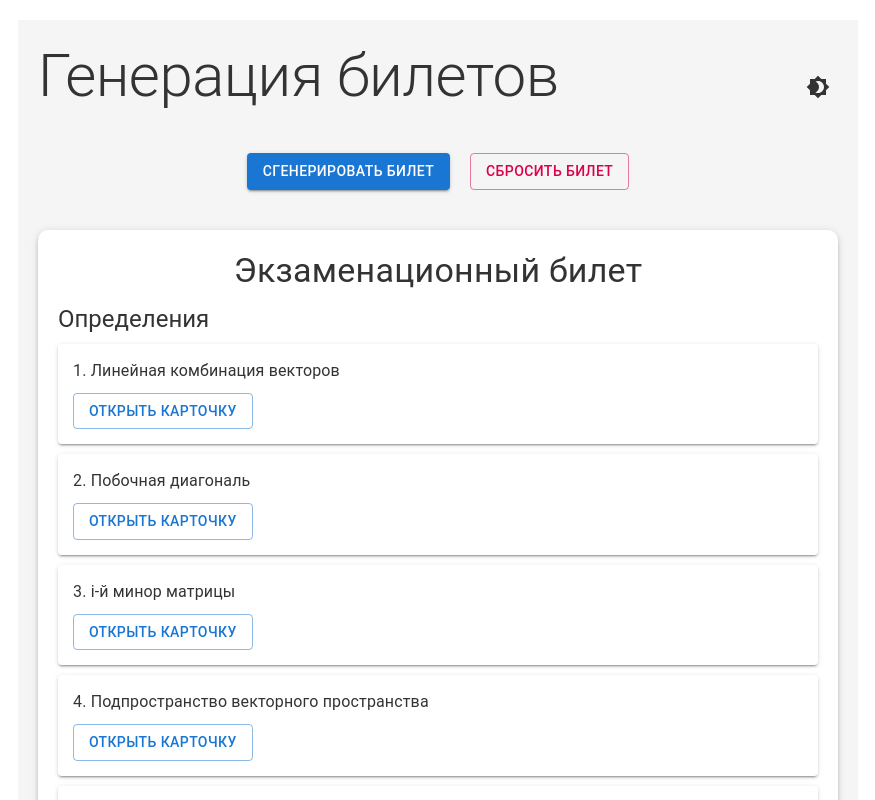
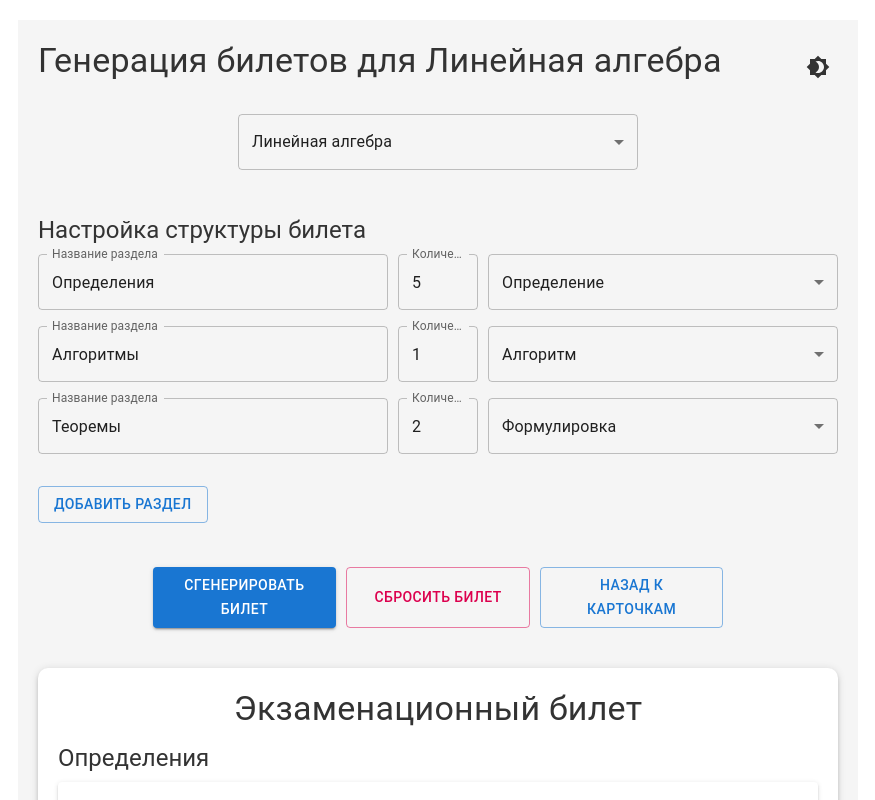
Before and after one commit to renat2006/cards-mem, a React (Vite) app: page /generate-ticket in a window 1280 px wide. Both pictures are taken after a click on the button "СГЕНЕРИРОВАТЬ БИЛЕТ". Shown: the top 800 px of the page, without its empty margins (202-1077 px from the left). Built offline with nearby package versions, Linux system fonts and the light colour scheme.

Commit message:
new era 2

```diff
--- a/public/data/2_1.json
+++ b/public/data/2_1.json
@@ -86,14 +86,14 @@
   {
     "id": 41,
     "topic": "Обратные матрицы. Матричные уравнения",
-    "type": "Доказательство",
+   "type": "Формулировка и доказательство",
     "title": "Связь обращения матриц с умножением и транспонированием",
     "content": "Теорема 1, пункты 1-2."
   },
   {
     "id": 42,
     "topic": "Обратные матрицы. Матричные уравнения",
-    "type": "Доказательство",
+   "type": "Формулировка и доказательство",
     "title": "Только квадратные матрицы обратимы",
     "content": "Текст после определения 2."
   }
--- a/src/App.jsx
+++ b/src/App.jsx
@@ -31,8 +31,8 @@ const subjects = [
         dataFiles: ['all_1.json'],
     },
     {
-        name: 'Математика',
-        dataFiles: ['math_cards1.json', 'math_cards2.json'],
+        name: 'Матан',
+        dataFiles: ['all_maths_1.json'],
     },
     // Добавьте другие предметы здесь
 ];
@@ -451,8 +451,18 @@ const App = () => {
                         />
                         <Route
                             path="/generate-ticket"
-                            element={<TicketGenerator cards={cards} themeMode={themeMode} toggleTheme={toggleTheme} />}
+                            element={
+                                <TicketGenerator
+                                    cards={cards}
+                                    themeMode={themeMode}
+                                    toggleTheme={toggleTheme}
+                                    subjects={subjects}
+                                    selectedSubject={selectedSubject}
+                                    setSelectedSubject={setSelectedSubject}
+                                />
+                            }
                         />
+
                         <Route
                             path="/card/:id"
                             element={<CardDetail cards={cards} themeMode={themeMode} toggleTheme={toggleTheme} />}
--- a/src/components/TicketGenerator.jsx
+++ b/src/components/TicketGenerator.jsx
@@ -1,4 +1,3 @@
-// src/components/TicketGenerator.jsx
 import React, { useState, useEffect } from 'react';
 import {
     Box,
@@ -6,50 +5,65 @@ import {
     Typography,
     Paper,
     Grid,
-    IconButton
+    IconButton,
+    Select,
+    MenuItem,
+    TextField,
 } from '@mui/material';
 import Brightness4Icon from '@mui/icons-material/Brightness4';
 import Brightness7Icon from '@mui/icons-material/Brightness7';
-import { Link } from 'react-router-dom';
+import { Link, useNavigate } from 'react-router-dom';
 
-const TicketGenerator = ({ cards, themeMode, toggleTheme }) => {
+const subjectStructures = {
+    'Линейная алгебра': [
+        { title: 'Определения', count: 5, type: 'Определение' },
+        { title: 'Алгоритмы', count: 1, type: 'Алгоритм' },
+        { title: 'Теоремы', count: 2, type: 'Формулировка' },
+    ],
+    'Матан': [
+        { title: 'Определения в кванторах', count: 1, type: 'Определение или формулировка в кванторах' },
+        { title: 'Определения', count: 2, type: 'Определение' },
+        { title: 'Формулировки теорем', count: 1, type: 'Формулировка' },
+        { title: 'Доказательства', count: 2, type: 'Формулировка и доказательство' },
+        { title: 'Теоретическая задача', count: 1, type: 'Задача' },
+    ],
+};
+
+const TicketGenerator = ({ cards = [], themeMode, toggleTheme, subjects, selectedSubject, setSelectedSubject }) => {
     const [ticket, setTicket] = useState([]);
+    const [customStructure, setCustomStructure] = useState([]);
+    const navigate = useNavigate();
 
-    // Загрузка билета из localStorage при монтировании компонента
     useEffect(() => {
-        const savedTicket = localStorage.getItem('examTicket');
-        if (savedTicket) {
-            setTicket(JSON.parse(savedTicket));
-        }
-    }, []);
+        setCustomStructure(subjectStructures[selectedSubject] || []);
+    }, [selectedSubject]);
 
-    // Функция для генерации билета с определённой структурой
     const generateTicket = () => {
-        const sections = [
-            { title: 'Определения', count: 5, type: 'Определение' },
-            { title: 'Алгоритм/Определение', count: 1, type: 'Алгоритм' },
-            { title: 'Формулировки', count: 2, type: 'Формулировка' },
-            { title: 'Доказательства', count: 2, type: 'Доказательство' },
-            { title: 'Продвинутый уровень', count: 2, type: 'Продвинутый' },
-        ];
+        if (!cards.length || !customStructure.length) return;
 
-        const generatedTicket = sections.map((section) => {
+        const generatedTicket = customStructure.map((section) => {
             const filteredCards = cards.filter((card) => card.type === section.type);
-            if (filteredCards.length === 0) {
-                return { ...section, cards: [] };
-            }
-            const randomCards = Array.from({ length: section.count }, () => {
+            const selectedCards = Array.from({ length: section.count }, () => {
                 const randomIndex = Math.floor(Math.random() * filteredCards.length);
                 return filteredCards[randomIndex];
             });
-            return { ...section, cards: randomCards };
+            return { ...section, cards: selectedCards.filter(Boolean) };
         });
 
         setTicket(generatedTicket);
         localStorage.setItem('examTicket', JSON.stringify(generatedTicket));
     };
 
-    // Функция для сброса билета
+    const addSection = () => {
+        setCustomStructure([...customStructure, { title: '', count: 1, type: '' }]);
+    };
+
+    const handleStructureChange = (index, field, value) => {
+        const updatedStructure = [...customStructure];
+        updatedStructure[index][field] = field === 'count' ? Number(value) : value;
+        setCustomStructure(updatedStructure);
+    };
+
     const resetTicket = () => {
         setTicket([]);
         localStorage.removeItem('examTicket');
@@ -60,15 +74,14 @@ const TicketGenerator = ({ cards, themeMode, toggleTheme }) => {
             sx={{
                 bgcolor: themeMode === 'light' ? '#f5f5f5' : 'black',
                 minHeight: '100vh',
-                padding: '20px',
+                padding: { xs: '10px', sm: '20px' },
                 color: themeMode === 'light' ? '#333' : 'white',
                 display: 'flex',
                 flexDirection: 'column',
                 alignItems: 'center',
-                gap: '20px',
+                gap: { xs: '15px', sm: '20px' },
             }}
         >
-            {/* Заголовок и переключение темы */}
             <Box
                 sx={{
                     display: 'flex',
@@ -77,32 +90,87 @@ const TicketGenerator = ({ cards, themeMode, toggleTheme }) => {
                     width: '100%',
                     maxWidth: '1200px',
                     flexWrap: 'wrap',
+                    gap: '10px',
                 }}
             >
-                <Typography variant="h2" gutterBottom align="center">
-                    Генерация билетов
+                <Typography variant="h4" gutterBottom align="center">
+                    Генерация билетов для {selectedSubject}
                 </Typography>
                 <IconButton onClick={toggleTheme} color="inherit">
                     {themeMode === 'light' ? <Brightness4Icon /> : <Brightness7Icon />}
                 </IconButton>
             </Box>
 
-            {/* Кнопки генерации и сброса билета */}
-            <Box sx={{ display: 'flex', justifyContent: 'center', gap: '20px', marginBottom: '20px' }}>
-                <Button variant="contained" color="primary" onClick={generateTicket}>
-                    Сгенерировать билет
-                </Button>
-                <Button variant="outlined" color="secondary" onClick={resetTicket}>
-                    Сбросить билет
+            <Box sx={{ width: '100%', maxWidth: '400px', mb: 3 }}>
+                <Select
+                    label="Выберите предмет"
+                    value={selectedSubject}
+                    onChange={(e) => setSelectedSubject(e.target.value)}
+                    fullWidth
+                >
+                    {subjects.map((subject) => (
+                        <MenuItem key={subject.name} value={subject.name}>
+                            {subject.name}
+                        </MenuItem>
+                    ))}
+                </Select>
+            </Box>
+
+            <Box sx={{ width: '100%', maxWidth: '800px', mb: 3 }}>
+                <Typography variant="h5" gutterBottom>
+                    Настройка структуры билета
+                </Typography>
+                {customStructure.map((section, index) => (
+                    <Box key={index} sx={{ display: 'flex', flexDirection: { xs: 'column', sm: 'row' }, gap: '10px', mb: 2 }}>
+                        <TextField
+                            label="Название раздела"
+                            value={section.title}
+                            onChange={(e) => handleStructureChange(index, 'title', e.target.value)}
+                            sx={{ flex: 1 }}
+                        />
+                        <TextField
+                            label="Количество"
+                            type="number"
+                            value={section.count}
+                            onChange={(e) => handleStructureChange(index, 'count', e.target.value)}
+                            sx={{ width: '80px' }}
+                        />
+                        <Select
+                            label="Тип"
+                            value={section.type}
+                            onChange={(e) => handleStructureChange(index, 'type', e.target.value)}
+                            sx={{ flex: 1 }}
+                        >
+                            {Array.from(new Set(cards.map((card) => card.type))).map((type) => (
+                                <MenuItem key={type} value={type}>
+                                    {type}
+                                </MenuItem>
+                            ))}
+                        </Select>
+                    </Box>
+                ))}
+                <Button variant="outlined" onClick={addSection} sx={{ mt: 2 }}>
+                    Добавить раздел
                 </Button>
             </Box>
 
-            {/* Отображение билета */}
+            <Box sx={{ display: 'flex', flexDirection: { xs: 'column', sm: 'row' }, gap: '10px', marginBottom: '20px' }}>
+                <Button variant="contained" color="primary" onClick={generateTicket} fullWidth>
+                    Сгенерировать билет
+                </Button>
+                <Button variant="outlined" color="secondary" onClick={resetTicket} fullWidth>
+                    Сбросить билет
+                </Button>
+                <Button variant="outlined" color="primary" onClick={() => navigate('/')} fullWidth>
+                    Назад к карточкам
+                </Button>
+            </Box>
+
             {ticket.length > 0 ? (
                 <Paper
                     elevation={3}
                     sx={{
-                        padding: '20px',
+                        padding: { xs: '15px', sm: '20px' },
                         background: themeMode === 'light' ? '#ffffff' : '#333',
                         borderRadius: '10px',
                         color: themeMode === 'light' ? '#333' : 'white',
@@ -161,7 +229,6 @@ const TicketGenerator = ({ cards, themeMode, toggleTheme }) => {
             )}
         </Box>
     );
-
 };
 
 export default TicketGenerator;
```
Also changed, not shown: src/components/CardViewer.jsx (+19 -1 lines), public/data/all_1.json.
